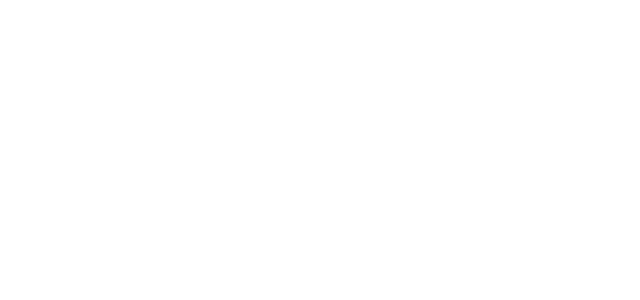
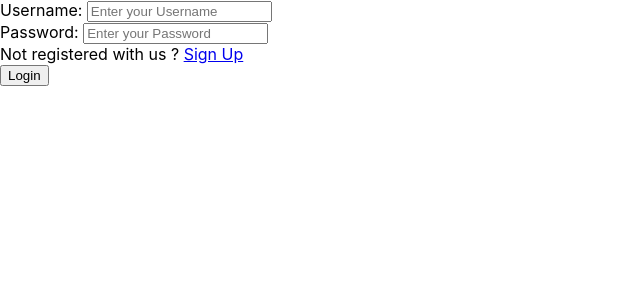
Before and after one commit to Aakash-Sirohi/auth, a React (Create React App) app: page /login in a window 1280 px wide. Before the commit this address had no page. Shown: the top 300 px of the page, without its empty margins (0-640 px from the left). Built offline with nearby package versions, Linux system fonts and the light colour scheme.

Commit message:
password check on login page

```diff
--- a/src/App.js
+++ b/src/App.js
@@ -1,4 +1,3 @@
-import logo from './logo.svg';
 import './App.css';
 
 import {Route} from 'react-router';
@@ -14,6 +13,7 @@
     <Routes>
     <Route exact path='/' element ={<Login/>}></Route>
     <Route path='/register' element ={<Register/>}></Route>
+    <Route path='/login' element ={<Login/>}></Route>
     </Routes>
 );
 }
--- a/src/pages/Register.js
+++ b/src/pages/Register.js
@@ -3,18 +3,34 @@
 export default function Register(){
   const [firstname,setFirstName]  =useState('');
   const [lastname,setLastName]  =useState('');
+  const [username,setUserName] = useState('');
+  const [password, setPassword] = useState('');
+  const [email, setEmail] = useState('');
+
         const handleFirstNameChange =(e) =>{
           setFirstName(e.target.value);
         }
         const handleLastNameChange =(e)=>{
           setLastName(e.target.value);
         }
+        const handleUserNameChange =(e)=>{
+          setUserName(e.target.value);
+        }
+        const handlePasswordChange =(e)=>{
+          setPassword(e.target.value);
+        }
+        const handleEmailChange =(e) =>{
+          setEmail(e.target.value);
+        }
 
       const handleSubmit =(e) =>{
-      alert('A form was submitted by '+firstname +' ' + lastname + 'ji!');
       const data ={
         firstname: firstname,
-        lastname: lastname
+        lastname: lastname,
+        username: username,
+        email: email,
+        password: password
+
       }
       fetch('http://localhost:4000/register',{
         method: 'POST',
@@ -22,11 +38,15 @@
           'Content-Type': 'application/json'
         },
         body: JSON.stringify({data})
-      }).then(response => response.json())
-      .then(data =>{
-        console.log(data);
-      })
-      .catch(error=>{
+      }).then(response =>{
+        response.json();
+        const messageElement = document.createElement('p');
+        messageElement.textContent = 'User Sucessfully Created';
+        document.body.appendChild(messageElement);
+        setTimeout(()=>{
+          document.body.removeChild(messageElement);
+        },5000);
+        }).catch(error=>{
         console.error(error);
       })
 
@@ -58,12 +78,24 @@
         <input type = "text"
           id ="username"
           placeholder='Choose Username'
+          value={username}
+          onChange={handleUserNameChange}
+        />
+        <br></br>
+        <label>Email: </label>
+        <input type = "text"
+          id ="email"
+          placeholder='Choose Email'
+          value={email}
+          onChange={handleEmailChange}
         />
         <br></br>
         <label>Password: </label>
         <input type = "password"
          id ="password"
           placeholder='Enter your Password'
+          value={password}
+          onChange={handlePasswordChange}
         />
         <br></br>
         <label> Confirm Password: </label>
@@ -73,6 +105,12 @@
 
         <br></br>
         <input type="submit" value="SIGNUP" />
+        <br></br>
+
+        <label>Already a user ? </label>
+        <a href="/login">Log In</a>
+
+
 
 
 
--- a/src/pages/login.js
+++ b/src/pages/login.js
@@ -8,29 +8,58 @@
     // }
     const [username,setUserName] = useState('');
     const [password,setPassword] = useState('');
+
+    const handleUserNameChange =(e)=>{
+      setUserName(e.target.value);
+    }
+    const handlePasswordChange =(e)=>{
+      setPassword(e.target.value);
+    }
+
+    const data = {
+      username: username,
+      password: password
+    }
+
+    function handleClick(){
+      fetch('http://localhost:4000/login',{
+        method: 'POST',
+        headers: {
+          'Content-Type': 'application/json'
+        },
+        body: JSON.stringify({data})
+      }).then(response =>{
+        response.json();
+      }).catch(error => {console.error(error);})
+    }
     return(
         <>
         <form>
         <label>Username: </label>
         <input type = "text"
           placeholder='Enter your Username'
+          value ={username}
+          onChange ={handleUserNameChange}
 
         />
         <br></br>
         <label>Password: </label>
         <input type = "password"
           placeholder='Enter your Password'
+          value={password}
+          onChange={handlePasswordChange}
         />
         <br></br>
-       <button type="sumbit">Login</button>
+       {/* <button type="sumbit">Login</button> */}
 
         </form>
         <label>Not registered with us ? </label>
         <a href="/register">Sign Up</a>
-        {/* <div>
-            <button onClick={handleClick} type="button" >Register</button>
+        <br></br>
+         <div>
+            <button onClick={handleClick} type="button" >Login</button>
         </div>
-       */}
+
         </>
     );
 }
```
Also changed, not shown: 1 other file (tests, documents, lock files or other folders). Lines whose indentation alone changed are shown as unchanged.
